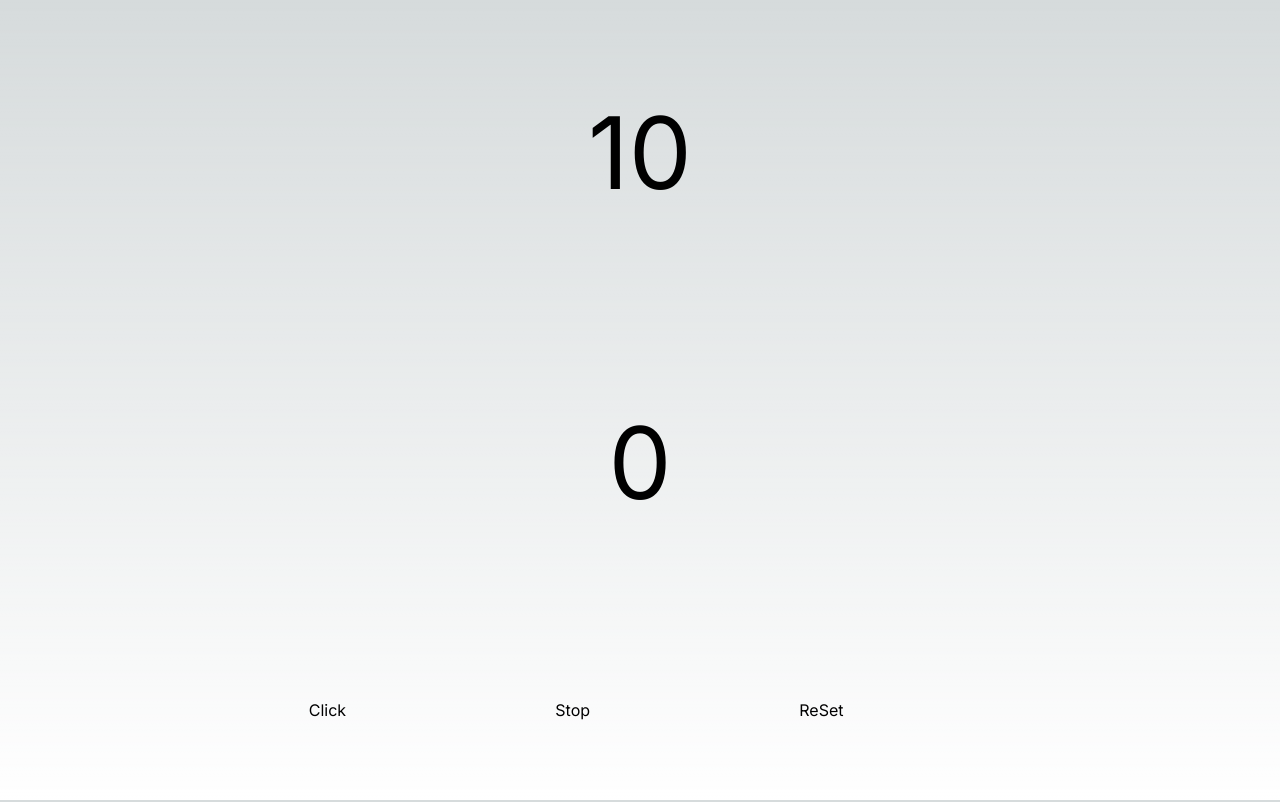
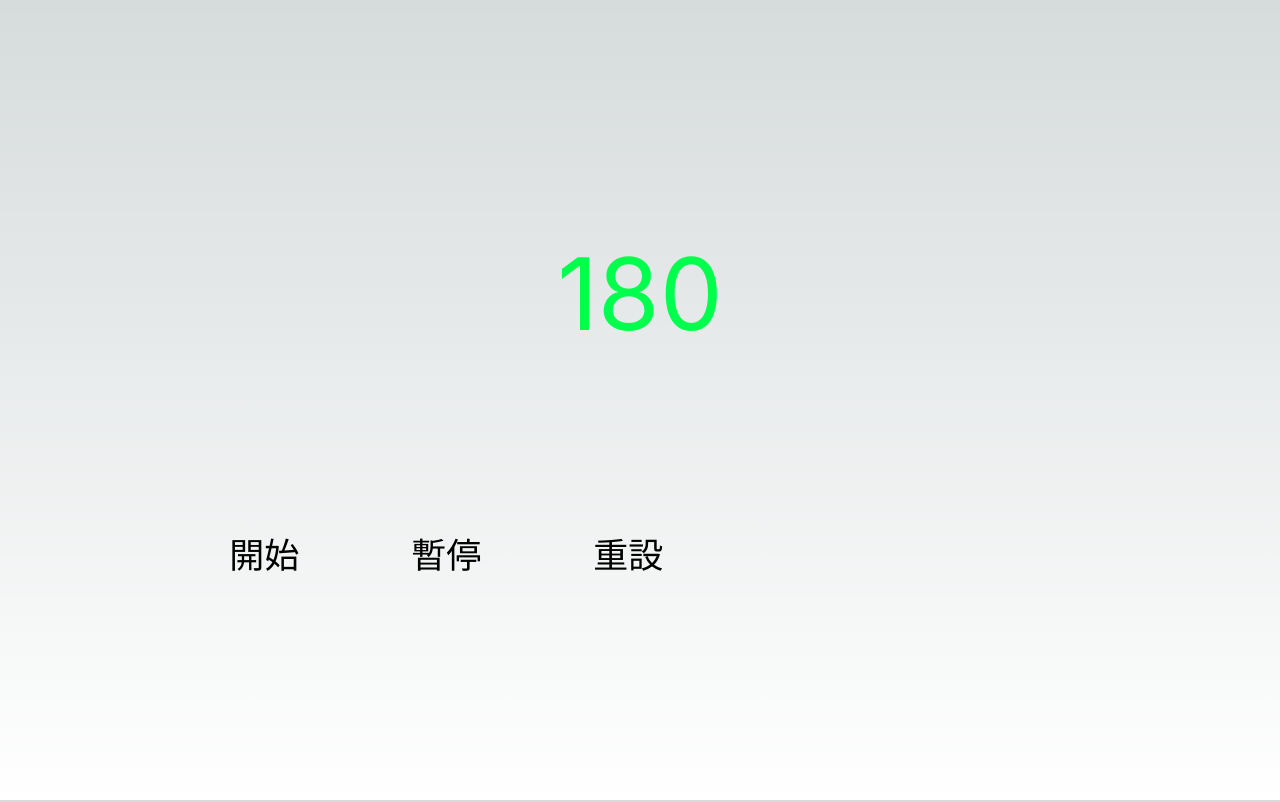
Before and after one commit to nttu94507/timer-For-Archery, a Next.js app: page / in a window 1280 px wide. Built offline with nearby package versions, Linux system fonts and the light colour scheme.

Commit message:
[M] fixed settimeout exception

```diff
--- a/app/globals.css
+++ b/app/globals.css
@@ -37,14 +37,18 @@ body {
 }
 
 .btn{
-  padding: 10vh 12%;
+  padding: 10vh 6%;
+  font-size: 35px;
 }
 
 .fontSize{
   text-align: center;
   font-size: 100px;
   padding: 10vh 30vw;
+  /* color:rgb(39, 209, 59); */
+  color:rgb(0, 255, 76);
 }
+
 .display{
   display: flex;
 }
@@ -52,3 +56,7 @@ body {
 .aduio{
   display: none;
 }
+
+.justfy{
+  justify-content: center;
+}
--- a/app/page.jsx
+++ b/app/page.jsx
@@ -8,9 +8,11 @@ export default function Home() {
 
   const [turn, setTurn] = useState(6)
   const [secend, setSecend] = useState(180);
-  const [reciprocal, setR] = useState(10);
+  const [reciprocal, setR] = useState(180);
   const [start, setStart] = useState(false);
   const [audio, SetAudio] = useState("");
+  const [editswitch, setEditswitch] = useState(false);
+  const [timer,settimer] = useState("")
   // const audio = new Audio('shrill_whistle6.mp3')
 
   let timet
@@ -32,7 +34,7 @@ export default function Home() {
   useEffect(() => {
     if (reciprocal === 0) {
       setStart(false)
-      audio.play()
+      // audio.play()
     } else {
       return
     }
@@ -45,40 +47,45 @@ export default function Home() {
     SetAudio(new Audio("shrill_whistle6.mp3"));
   }, []);
 
+  // useEffect(()=>{
+
+  // })
+
+
+  const ring = ()=>{audio.play()};
+
 
 return (
   <div className="center">
-      {/* <iframe src="silence.mp3" allow="autoplay" id="audio" className="aduio"></iframe> */}
-      <div className="fontSize">{reciprocal} </div>
-      <div className="fontSize">{start ? 1 : 0} </div>
+    <div className='display'>
+      <div className='fontSize' onClick={() => {
+        setEditswitch(editswitch ? false : true)
+      }}>{reciprocal} </div>
+    </div>
+    <div className='display justfy'>
+      {editswitch ? <input onChange={(e) => {
+        setR(e.target.value)
+        setSecend(e.target.value * 1000)
+      }} onBlur={() => {
+        setEditswitch(false)
+      }} /> : null}
+    </div>
     <div className="display">
       <div className="btn" onClick={() => {
-          setStart(true)
-          // const audio = new Audio('shrill_whistle6.mp3');
+        setStart(true);
         audio.play();
-          setTimeout(audio.play(), 1000*reciprocal);
-        }}>Click</div>
+        settimer(()=>{setTimeout(ring(),secend);})
+      }}>開始</div>
       <div className="btn" onClick={() => {
         setStart(false)
-          // const audio = new Audio('shrill_whistle6.mp3');
         audio.play();
-        }}>Stop</div>
+        clearTimeout(timer);
+      }}>暫停</div>
       <div className="btn" onClick={() => {
-          setR(secend)
-        }}>ReSet</div>
-        {/* <audio src="shrill_whistle6.mp3"></audio> */}
+        setR(180)
+      }}>重設</div>
     </div>
 
-      {/* <input type="text" name="Turn" id="" onChange={(e) => {
-        setTurn(e.target.value)
-      }} />
-      <input type="text" name="Turn" id="" onChange={(e) => {
-        setSecend(e.target.value)
-      }} /> */}
-
-      {/* <div onClick={() => {
-        clock()
-      }}>倒數開始</div> */}
   </div>
 
 )
```
Lines whose indentation alone changed are shown as unchanged.
